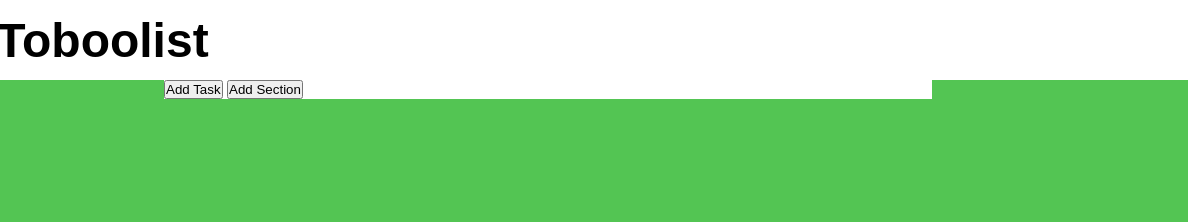
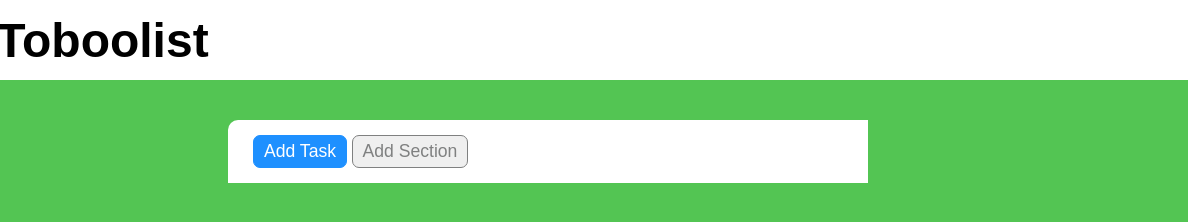
Before and after one commit to marcocareddu/html-css-toboolist, a plain HTML site: page index.html in a window 1280 px wide. Shown: the full height of the page, 92-1280 px from the left. Drawn offline with Linux system fonts and the light colour scheme.

Commit message:
added buttons

```diff
--- a/css/style.css
+++ b/css/style.css
@@ -9,7 +9,7 @@
 /* UTILS */
 
 .container {
-    max-width: 60%;
+    max-width: 50%;
     margin: 0 auto;
 }
 
@@ -37,3 +37,27 @@ body {
     padding: 10px 0px 5px 20px;
     vertical-align: middle;
 }
+
+#buttons-container {
+    margin-top: 40px;
+    padding: 15px 0;
+    border-top-left-radius: 10px;
+}
+
+button {
+    font-size: 1.1rem;
+    padding: 5px 10px;
+    border-radius: 7px;
+}
+
+#task-button {
+    margin-left: 25px;
+    border: 1px solid #1e90ff;
+    color: #fff;
+    background-color: #1e90ff;
+}
+
+#sect-button {
+    color: #7f8080;
+    border: 1px solid #7f8080;
+}
--- a/index.html
+++ b/index.html
@@ -22,11 +22,11 @@
 
     </header>
 
-    <!-- Navbar? -->
-    <header class="bcg-w container">
+    <!-- Buttons? -->
+    <header class="bcg-w container" id="buttons-container">
         <div>
-            <button>Add Task</button>
-            <button>Add Section</button>
+            <button id="task-button">Add Task</button>
+            <button id="sect-button">Add Section</button>
 
         </div>
 
```
